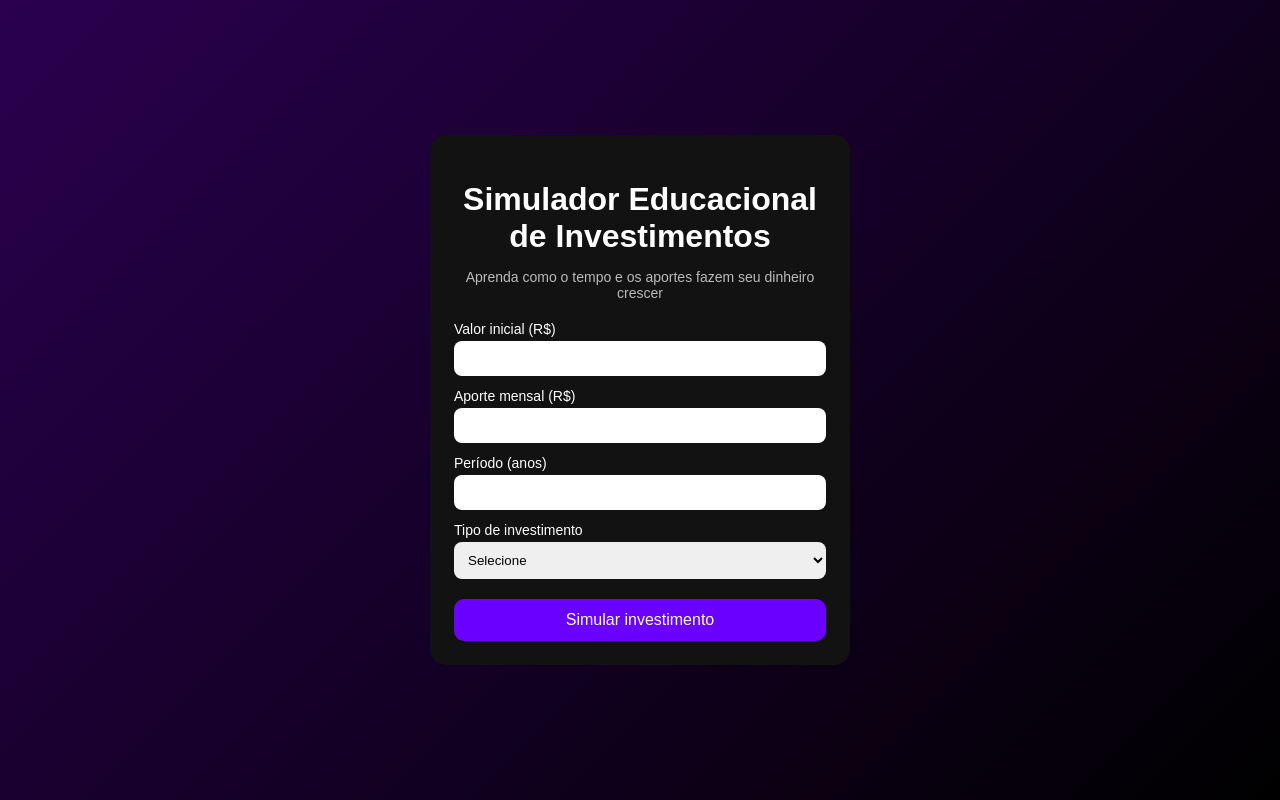
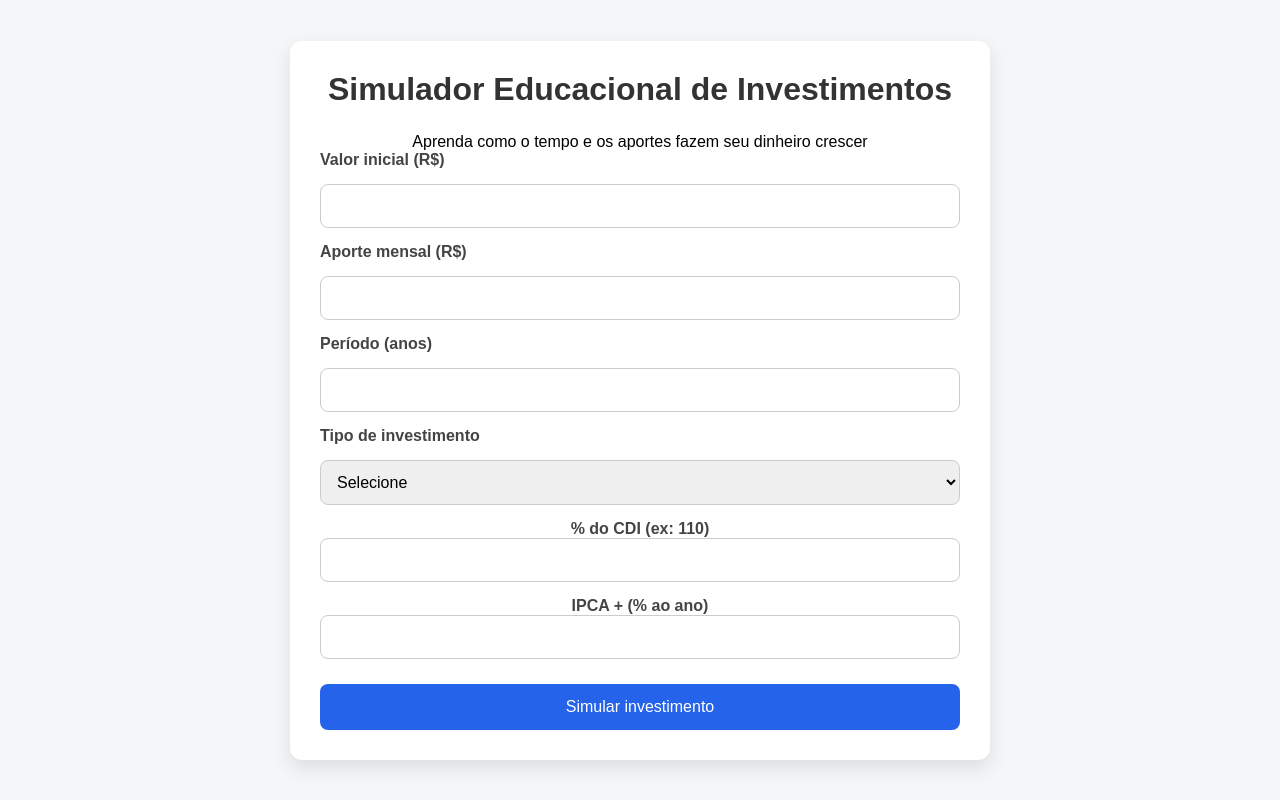
Before and after one commit to brandaoyan19-dotcom/Simulador-investimentos-flask, a Flask app: page / in a window 1280 px wide. Run offline with Flask 3, Linux system fonts and the light colour scheme.

Commit message:
Super estupendo

```diff
--- a/app.py
+++ b/app.py
@@ -5,51 +5,51 @@ app = Flask(__name__)
 @app.route("/", methods=["GET", "POST"])
 def index():
     resultado = None
+    explicacao = None
 
     if request.method == "POST":
-        valor_inicial = float(request.form["valor_inicial"])
-        aporte_mensal = float(request.form["aporte_mensal"])
-        anos = int(request.form["anos"])
-        tipo = request.form["tipo"]
+        tipo = request.form.get("tipo")
+        valor = float(request.form.get("valor", 0))
+        tempo = int(request.form.get("tempo", 0))
 
-        # Taxas médias educacionais
-        if tipo == "selic":
-            taxa_anual = 0.105
-            descricao = "A Selic é a taxa básica da economia. Indicada para segurança."
-        elif tipo == "cdi":
-            percentual_cdi = float(request.form["percentual_cdi"]) / 100
-            taxa_anual = 0.105 * percentual_cdi
-            descricao = "O CDI acompanha a Selic e é comum em CDBs."
+        # CDB
+        if tipo == "cdb":
+            percentual_cdi = float(request.form.get("percentual_cdi", 0))
+            cdi_ano = 13.65 / 100  # CDI médio
+            taxa = (percentual_cdi / 100) * cdi_ano
+            montante = valor * ((1 + taxa) ** tempo)
+            rendimento = montante - valor
+
+            resultado = f"Valor final: R$ {montante:,.2f}"
+            explicacao = (
+                f"Você investiu R$ {valor:,.2f} em um CDB por {tempo} anos. "
+                f"Com {percentual_cdi}% do CDI, seu rendimento foi de "
+                f"R$ {rendimento:,.2f}. "
+                "CDB costuma ser uma opção segura, principalmente quando "
+                "tem cobertura do FGC."
+            )
+
+        # IPCA+
         elif tipo == "ipca":
-            adicional_ipca = float(request.form["ipca_adicional"]) / 100
-            taxa_anual = 0.04 + adicional_ipca
-            descricao = "O IPCA protege contra a inflação no longo prazo."
-        else:
-            taxa_anual = 0
-            descricao = ""
+            adicional = float(request.form.get("adicional", 0)) / 100
+            ipca_ano = 4 / 100  # IPCA médio
+            taxa = ipca_ano + adicional
+            montante = valor * ((1 + taxa) ** tempo)
+            rendimento = montante - valor
 
-        taxa_mensal = taxa_anual / 12
-        meses = anos * 12
+            resultado = f"Valor final: R$ {montante:,.2f}"
+            explicacao = (
+                f"Você investiu R$ {valor:,.2f} em um título IPCA+ por {tempo} anos. "
+                f"Além da inflação, você ganhou {adicional*100:.2f}% ao ano. "
+                f"O rendimento total foi de R$ {rendimento:,.2f}. "
+                "Esse tipo de investimento protege seu dinheiro da inflação."
+            )
 
-        montante = valor_inicial
-        total_investido = valor_inicial + aporte_mensal * meses
-
-        for _ in range(meses):
-            montante = montante * (1 + taxa_mensal) + aporte_mensal
-
-        lucro = montante - total_investido
-        rendimento_percentual = (lucro / total_investido) * 100
-
-        resultado = {
-            "total_investido": round(total_investido, 2),
-            "valor_final": round(montante, 2),
-            "lucro": round(lucro, 2),
-            "rendimento": round(rendimento_percentual, 2),
-            "descricao": descricao,
-            "vale_a_pena": rendimento_percentual > 100
-        }
-
-    return render_template("index.html", resultado=resultado)
+    return render_template(
+        "index.html",
+        resultado=resultado,
+        explicacao=explicacao
+    )
 
 if __name__ == "__main__":
     app.run(debug=True)
--- a/static/style.css
+++ b/static/style.css
@@ -1,86 +1,91 @@
+/* RESET BÁSICO */
 * {
+    margin: 0;
+    padding: 0;
     box-sizing: border-box;
-    font-family: Arial, sans-serif;
+    font-family: Arial, Helvetica, sans-serif;
 }
 
+/* FUNDO DA PÁGINA */
 body {
-    margin: 0;
     min-height: 100vh;
-    background: linear-gradient(135deg, #2a004f, #000);
+    background: #f4f6f8;
     display: flex;
     justify-content: center;
     align-items: center;
 }
 
+/* CONTAINER PRINCIPAL */
 .container {
+    background: #ffffff;
     width: 100%;
-    max-width: 420px;
-    background: #121212;
-    padding: 24px;
-    border-radius: 16px;
-    color: #fff;
+    max-width: 700px;
+    padding: 30px;
+    border-radius: 12px;
+    box-shadow: 0 8px 20px rgba(0, 0, 0, 0.1);
+    text-align: center;
 }
 
+/* TÍTULO */
 h1 {
-    text-align: center;
-    margin-bottom: 6px;
+    margin-bottom: 25px;
+    color: #333;
 }
 
-.subtitulo {
-    text-align: center;
-    font-size: 14px;
-    color: #bbb;
-    margin-bottom: 20px;
+/* FORMULÁRIO */
+form {
+    display: flex;
+    flex-direction: column;
+    gap: 15px;
 }
 
+/* LABELS */
 label {
-    font-size: 14px;
-    margin-top: 12px;
-    display: block;
+    text-align: left;
+    font-weight: bold;
+    color: #444;
 }
 
-input, select {
+/* INPUTS */
+input,
+select {
     width: 100%;
-    padding: 10px;
+    padding: 12px;
     border-radius: 8px;
-    border: none;
-    margin-top: 4px;
+    border: 1px solid #ccc;
+    font-size: 16px;
 }
 
+/* BOTÃO */
 button {
-    margin-top: 20px;
-    width: 100%;
-    padding: 12px;
-    border-radius: 10px;
+    margin-top: 10px;
+    padding: 14px;
     border: none;
-    background: #6a00ff;
+    border-radius: 8px;
+    background: #2563eb;
     color: #fff;
     font-size: 16px;
     cursor: pointer;
+    transition: background 0.3s;
 }
 
 button:hover {
-    opacity: 0.9;
+    background: #1e40af;
 }
 
+/* RESULTADO */
 .resultado {
-    margin-top: 24px;
-    padding: 16px;
-    background: #1e1e1e;
-    border-radius: 12px;
+    margin-top: 25px;
+    padding: 20px;
+    background: #f1f5f9;
+    border-radius: 8px;
+    color: #111;
+    font-size: 18px;
 }
 
-.educativo {
-    font-size: 14px;
-    color: #ccc;
-    margin-top: 10px;
+/* RESPONSIVO */
+@media (max-width: 600px) {
+    .container {
+        padding: 20px;
+    }
 }
-
-.vale {
-    margin-top: 12px;
-    font-weight: bold;
-}
-
-.campo-extra {
-    display: none;
-}
```
Also changed, not shown: templates/index.html (line endings or trailing spaces).
